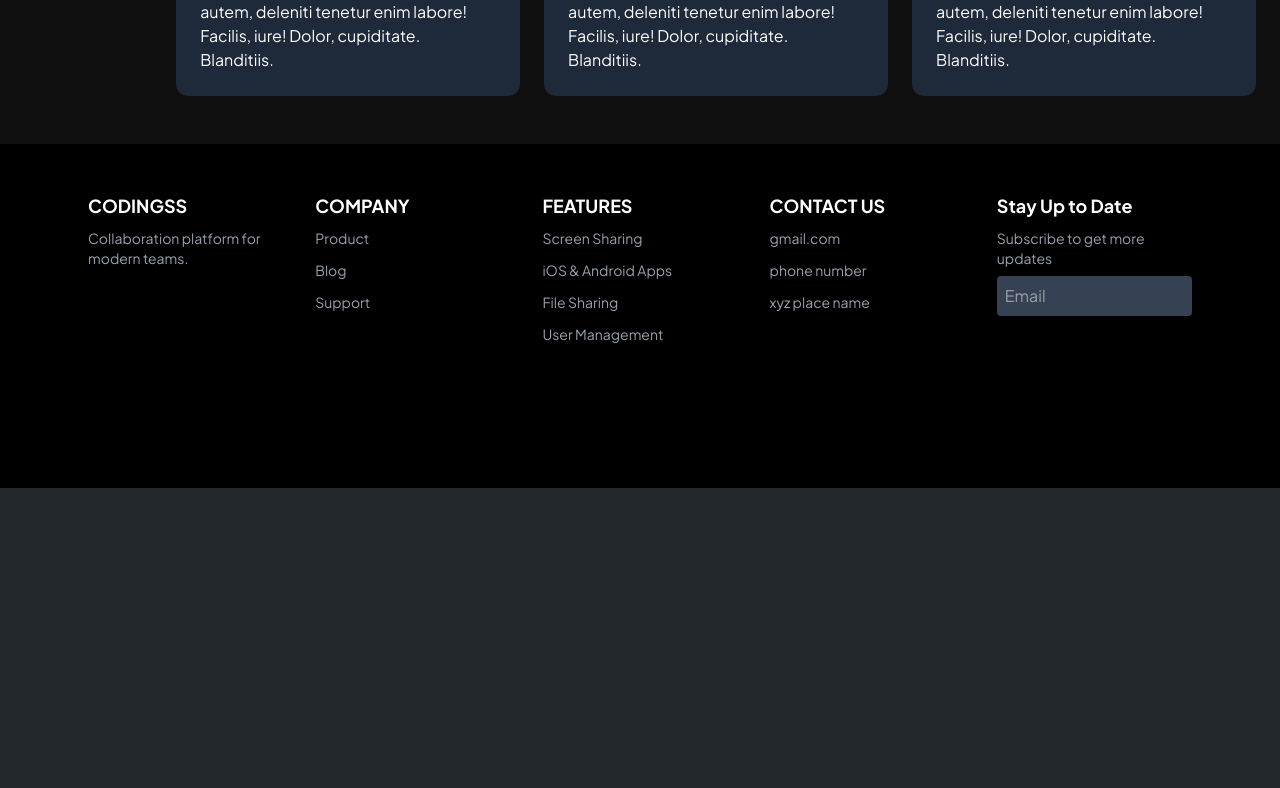
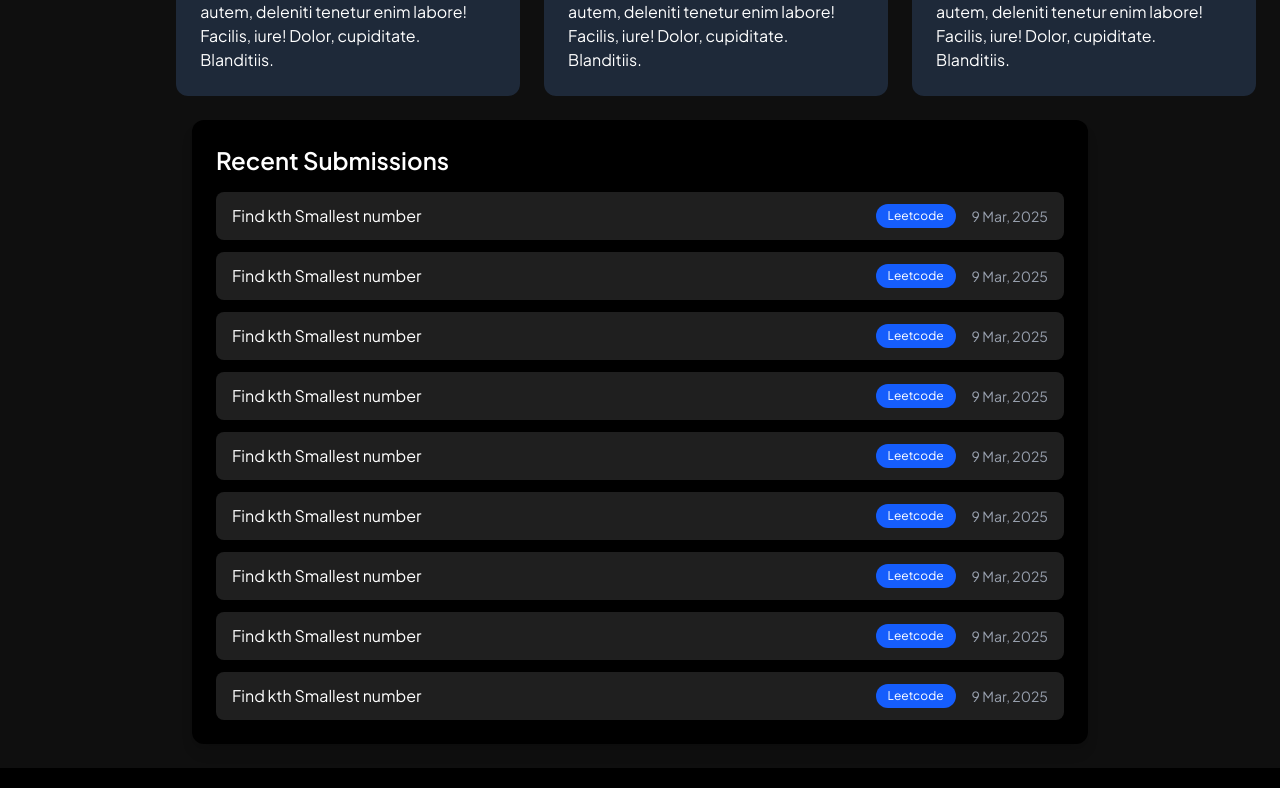
Before and after one commit to Yaser-2004/codingTracker, a Next.js app: page / in a window 1280 px wide. Shown: the part 4732-5520 px from the top of the page. Before the commit the page ends 5220 px from the top, so only its background shows below. Built offline with nearby package versions, Linux system fonts and the light colour scheme.

Commit message:
Update ov.jsx

```diff
--- a/src/Sections/ov.jsx
+++ b/src/Sections/ov.jsx
@@ -4,6 +4,8 @@ import Overview from '../components/overview';
 import Notes from '@/Components/notes';
 import PlatformStats from '@/Components/platformstats';
 import AiTips from '@/Components/AiTips';
+import RecentSubmissions from '@/Components/recSub';
+
 export default function OverviewPage() {
     return ( <div className="min-h-screen bg-[#0f0f0f] text-white px-6 py-6">
     <div className="flex justify-between items-center mb-6">
@@ -58,7 +60,7 @@ export default function OverviewPage() {
         </section>
   </div>
   </div>
-
+<RecentSubmissions/>
 </div>
 
 ); }
```
